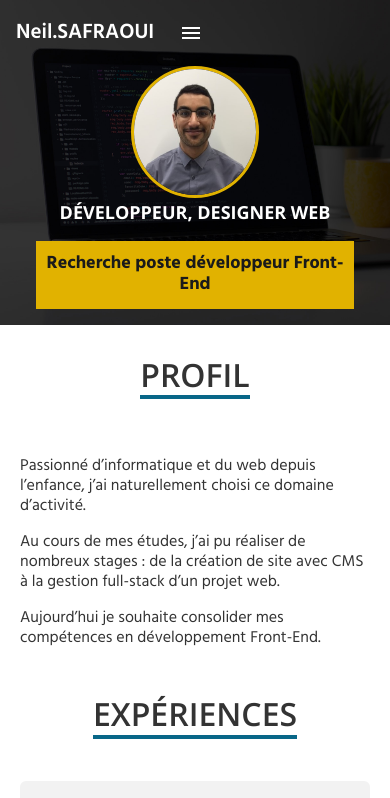
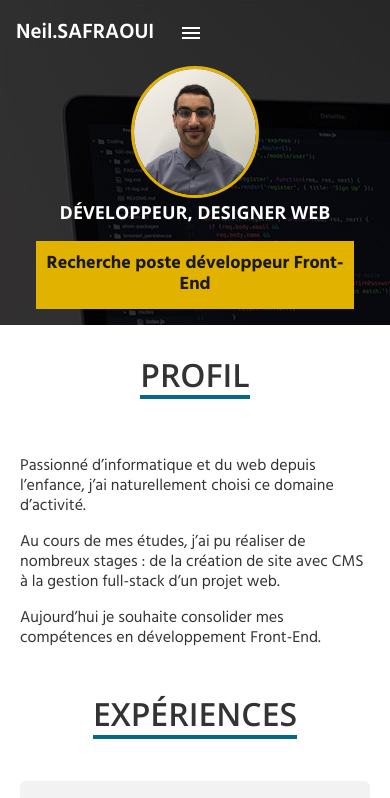
Before and after one commit to Neilsafraoui/neilsafraoui.github.io, a plain HTML site: page index.html in a window 390 px wide. Shown: the top 798 px of the page. Drawn offline with nearby package versions, Linux system fonts and the light colour scheme.

Commit message:
hero image fix
reducing lag on mobile

```diff
--- a/css/main.css
+++ b/css/main.css
@@ -77,8 +77,8 @@ h1, h2, h3, h4, h5, h6 {
     min-width: 100%;
     min-height: 100%;
     position: relative; */
-    background-image: url('../assets/img/bg-d-1.jpg');
-    background-size: cover;
+    background-image: url('../assets/img/bg-d-1-2.jpg');
+    /* background-size: cover; */
     padding: 1em;
 }
 
@@ -128,6 +128,7 @@ h1, h2, h3, h4, h5, h6 {
     }
 
     .hero {
+        background-image: url('../assets/img/bg-d-1.jpg');
         padding: 2em 4em;
     }
 
```
Also changed, not shown: assets/img/bg-d-1-2.jpg (added), assets/img/bg-d-1-4.jpg (added).
